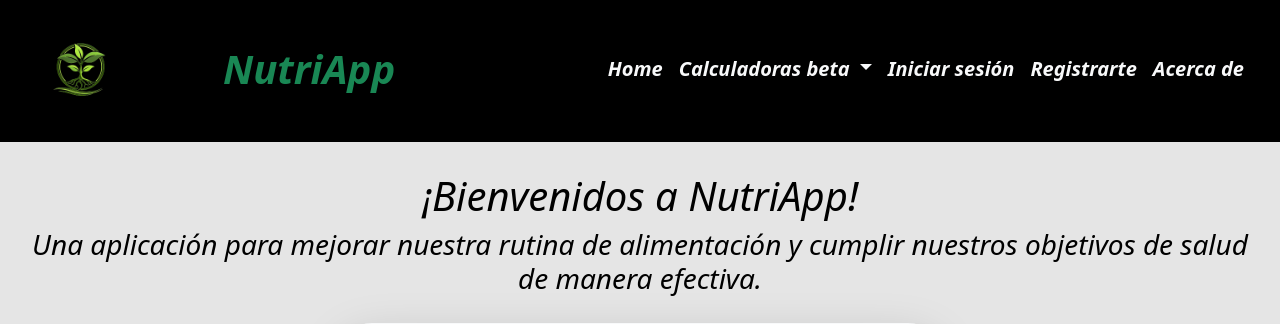
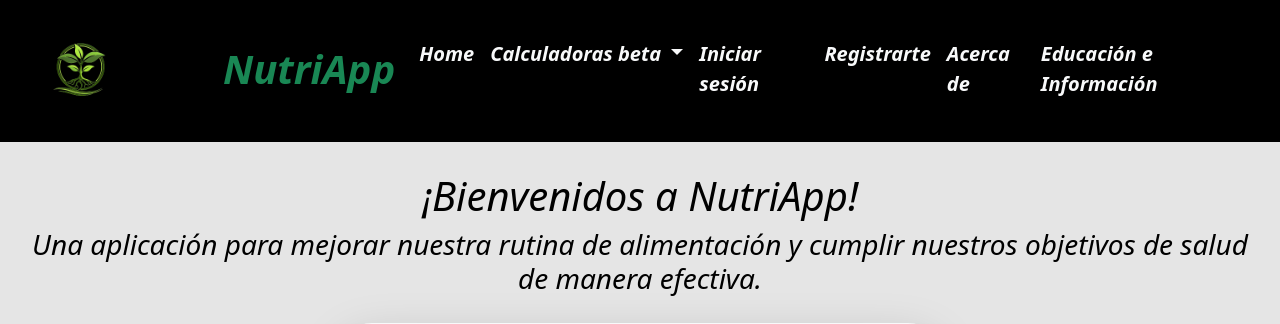
Before and after one commit to Sagarnaga-Jesus/nutriApp, a Flask app: page / in a window 1280 px wide. Shown: the top 324 px of the page. Run offline with Flask 3, Linux system fonts and the light colour scheme; some libraries are stand-ins or nearby versions.

Commit message:
poco mas

```diff
--- a/app.py
+++ b/app.py
@@ -619,7 +619,7 @@ def peso():
                 psi = round(psi, 2)
     return render_template('calculadorapeso.html', usuario=usua, psi=psi)
 
-@app.route('/informacion')
+@app.route('/informacion')##no funciona corrigo ahorita
 def info():
     return render_template('informacion.html')
 
--- a/templates/base.html
+++ b/templates/base.html
@@ -117,6 +117,10 @@
                             <a class="nav-link text-light" href="/acerca">Acerca de</a>
                         </li>
 
+                        <li class="nav-item">
+                            <a class="nav-link text-light" href="/informacion">Educación e Información</a>
+                        </li>
+
 
 
 
--- a/templates/informacion.html
+++ b/templates/informacion.html
@@ -22,4 +22,4 @@
         </div>
     </div>
 
-{% endblock %}
+{% endblock contenido %}
```
